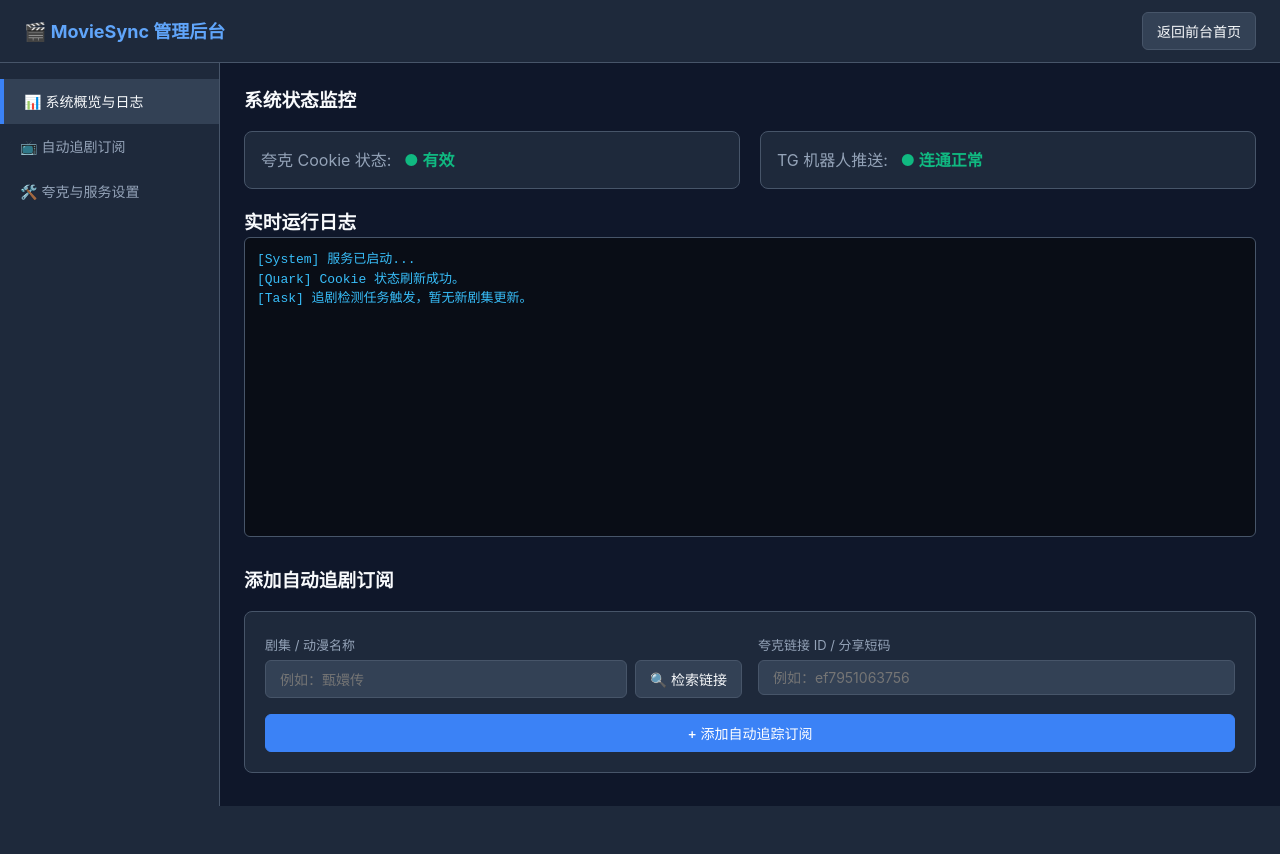
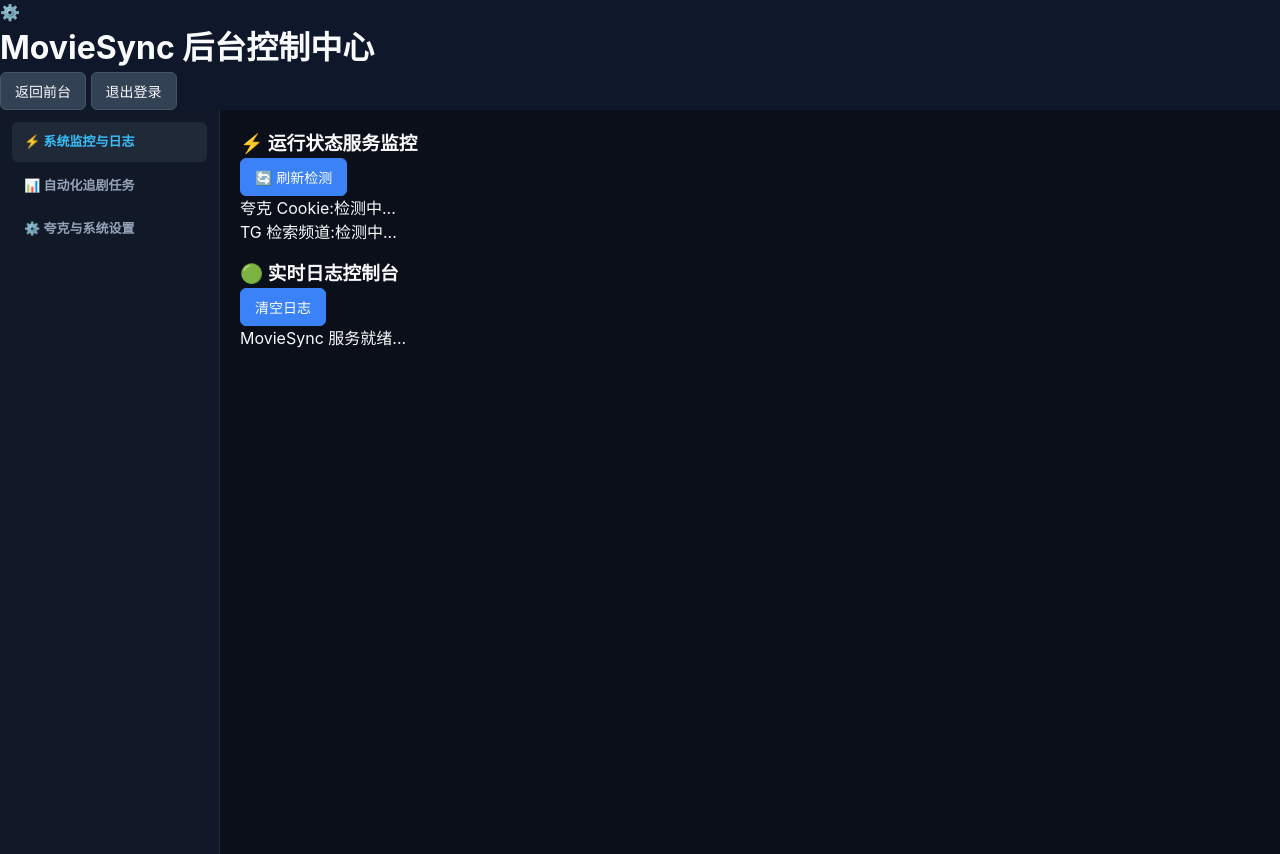
Before and after one commit to rinzaki007/DouQuarkHub, a Flask app: template templates/admin.html in a window 1280 px wide. Before the commit the page ends 806 px from the top, so only its background shows below. Run offline with Flask 3, Linux system fonts and the light colour scheme; the template is opened without the code that fills it, so the values that code supplies are empty; the visitor is signed in with stand-in values (Sample User, id 1).

Commit message:
Update admin.html

```diff
--- a/templates/admin.html
+++ b/templates/admin.html
@@ -2,71 +2,112 @@
 <html lang="zh-CN">
 <head>
     <meta charset="UTF-8">
+    <meta name="viewport" content="width=device-width, initial-scale=1.0">
     <title>后台管理 - MovieSync</title>
-    <link rel="stylesheet" href="/static/style.css">
+    <link rel="stylesheet" href="/static/css/style.css">
+    <style>
+        .admin-layout { display: flex; height: calc(100vh - 56px); }
+        .sidebar { width: 220px; background: #111827; border-right: 1px solid #1f2937; padding: 12px; }
+        .sidebar-menu { list-style: none; display: flex; flex-direction: column; gap: 4px; }
+        .sidebar-menu li { padding: 10px 12px; border-radius: 6px; cursor: pointer; color: #94a3b8; font-size: 13px; font-weight: 600; }
+        .sidebar-menu li:hover, .sidebar-menu li.active { background: #1f2937; color: #38bdf8; }
+        .admin-main { flex: 1; padding: 20px; overflow-y: auto; background: #0b0f19; }
+        .admin-section { display: none; }
+        .admin-section.active { display: flex; flex-direction: column; gap: 16px; }
+    </style>
 </head>
 <body>
-    <header class="navbar">
-        <div class="logo">🎬 MovieSync 管理后台</div>
-        <a href="/"><button class="btn-secondary">返回前台首页</button></a>
+    <header class="app-header">
+        <div class="logo-area">
+            <span class="logo-icon">⚙️</span>
+            <h1>MovieSync 后台控制中心</h1>
+        </div>
+        <div>
+            <a href="/"><button class="action-btn btn-secondary">返回前台</button></a>
+            <a href="/logout"><button class="action-btn btn-secondary">退出登录</button></a>
+        </div>
     </header>
 
-    <div class="admin-container">
-        <!-- 左侧菜单 -->
-        <aside class="sidebar">
+    <div class="admin-layout">
+        <!-- 侧边栏菜单 -->
+        <div class="sidebar">
             <ul class="sidebar-menu">
-                <li class="active"><a href="#overview">📊 系统概览与日志</a></li>
-                <li><a href="#subscribe">📺 自动追剧订阅</a></li>
-                <li><a href="#settings">🛠️ 夸克与服务设置</a></li>
+                <li class="active" onclick="switchSection('status')">⚡ 系统监控与日志</li>
+                <li onclick="switchSection('sub')">📊 自动化追剧任务</li>
+                <li onclick="switchSection('config')">⚙️ 夸克与系统设置</li>
             </ul>
-        </aside>
+        </div>
 
-        <!-- 右侧主内容区 -->
-        <main class="admin-content">
-            <!-- 模块 1: 状态与日志 -->
-            <section id="overview" style="margin-bottom: 30px;">
-                <h3 style="margin-bottom: 16px;">系统状态监控</h3>
-                <div style="display: flex; gap: 20px; margin-bottom: 20px;">
-                    <div style="background: var(--bg-card); padding: 16px; border-radius: 8px; border: 1px solid var(--border-color); flex: 1;">
-                        <span style="color: var(--text-muted);">夸克 Cookie 状态:</span>
-                        <span style="color: var(--success-color); font-weight: bold; margin-left: 8px;">● 有效</span>
+        <!-- 主内容区 -->
+        <div class="admin-main">
+            <!-- 模块 1: 系统监控与日志 -->
+            <div id="sec-status" class="admin-section active">
+                <div class="panel">
+                    <div class="panel-header">
+                        <h3>⚡ 运行状态服务监控</h3>
+                        <button class="btn-sm" onclick="refreshAdminStatus()">🔄 刷新检测</button>
                     </div>
-                    <div style="background: var(--bg-card); padding: 16px; border-radius: 8px; border: 1px solid var(--border-color); flex: 1;">
-                        <span style="color: var(--text-muted);">TG 机器人推送:</span>
-                        <span style="color: var(--success-color); font-weight: bold; margin-left: 8px;">● 连通正常</span>
+                    <div class="status-items">
+                        <div class="status-row"><span>夸克 Cookie:</span><span id="quark-status-badge" class="badge badge-warning">检测中...</span></div>
+                        <div class="status-row"><span>TG 检索频道:</span><span id="channel-status-badge" class="badge badge-warning">检测中...</span></div>
                     </div>
                 </div>
 
-                <h3>实时运行日志</h3>
-                <div class="log-console" id="log-box">[System] 服务已启动...
-[Quark] Cookie 状态刷新成功。
-[Task] 追剧检测任务触发，暂无新剧集更新。</div>
-            </section>
+                <div class="panel" style="flex:1;">
+                    <div class="panel-header">
+                        <h3>🟢 实时日志控制台</h3>
+                        <button class="btn-sm" onclick="clearAdminLog()">清空日志</button>
+                    </div>
+                    <div id="log-body" class="log-body" style="height: 380px;">MovieSync 服务就绪...</div>
+                </div>
+            </div>
 
-            <!-- 模块 2: 自动追剧任务管理 (原本弹窗内容放置于此) -->
-            <section id="subscribe">
-                <h3 style="margin-bottom: 16px;">添加自动追剧订阅</h3>
-                <div style="background: var(--bg-card); padding: 20px; border-radius: 8px; border: 1px solid var(--border-color);">
-                    <div style="display: grid; grid-template-columns: 1fr 1fr; gap: 16px; margin-bottom: 16px;">
-                        <div>
-                            <label style="font-size: 13px; color: var(--text-muted);">剧集 / 动漫名称</label>
-                            <div style="display: flex; gap: 8px; margin-top: 4px;">
-                                <input type="text" placeholder="例如：甄嬛传" style="flex: 1;">
-                                <!-- 修复了检索链接按钮背景 -->
-                                <button class="btn-secondary">🔍 检索链接</button>
+            <!-- 模块 2: 追剧订阅列表 -->
+            <div id="sec-sub" class="admin-section">
+                <h2>📊 自动化追踪任务管理</h2>
+                <div id="sub-list-box" class="sub-list-scroll" style="max-height:500px;"></div>
+            </div>
+
+            <!-- 模块 3: 全局系统设置 (夸克 Cookie / 目录 FID / TG 频道) -->
+            <div id="sec-config" class="admin-section">
+                <div class="modal-content" style="box-shadow:none; border:1px solid #1f2937;">
+                    <h2>⚙️ 全局设置项</h2>
+                    <div class="form-group">
+                        <label>夸克网盘 Cookie (ck):</label>
+                        <textarea id="quark-cookie-input" style="height:70px;"></textarea>
+                    </div>
+
+                    <div class="form-row">
+                        <div class="form-group"><label>默认全局 FID:</label><input type="text" id="folder-id-input"></div>
+                        <div class="form-group"><label>OpenList 地址:</label><input type="text" id="openlist-url-input"></div>
+                    </div>
+
+                    <h3 style="margin-top:5px; font-size:13px; color:#38bdf8;">📁 各分类目录 FID</h3>
+                    <div class="form-row">
+                        <div class="form-group"><label>电影目录 FID:</label><input type="text" id="folder-movie-input"></div>
+                        <div class="form-group"><label>电视剧目录 FID:</label><input type="text" id="folder-tv-input"></div>
+                    </div>
+
+                    <div class="form-group">
+                        <label>TG 检索频道管理:</label>
+                        <div class="channel-manage-box">
+                            <div id="channel-list-box" class="channel-list-scroll"></div>
+                            <div class="channel-add-row">
+                                <input type="text" id="new-ch-name" placeholder="频道名称">
+                                <input type="text" id="new-ch-id" placeholder="频道 ID">
+                                <button type="button" class="btn-primary" onclick="addChannel()">添加</button>
                             </div>
-                        </div>
-                        <div>
-                            <label style="font-size: 13px; color: var(--text-muted);">夸克链接 ID / 分享短码</label>
-                            <input type="text" placeholder="例如：ef7951063756" style="width: 100%; margin-top: 4px;">
                         </div>
                     </div>
 
-                    <!-- 修复了添加订阅按钮背景 -->
-                    <button style="width: 100%;">+ 添加自动追踪订阅</button>
+                    <div style="display:flex; justify-content:flex-end;">
+                        <button class="btn-primary" onclick="saveAdminConfig()">保存全部设置</button>
+                    </div>
                 </div>
-            </section>
-        </main>
+            </div>
+        </div>
     </div>
+
+    <script src="/static/js/admin.js"></script>
 </body>
 </html>
```
